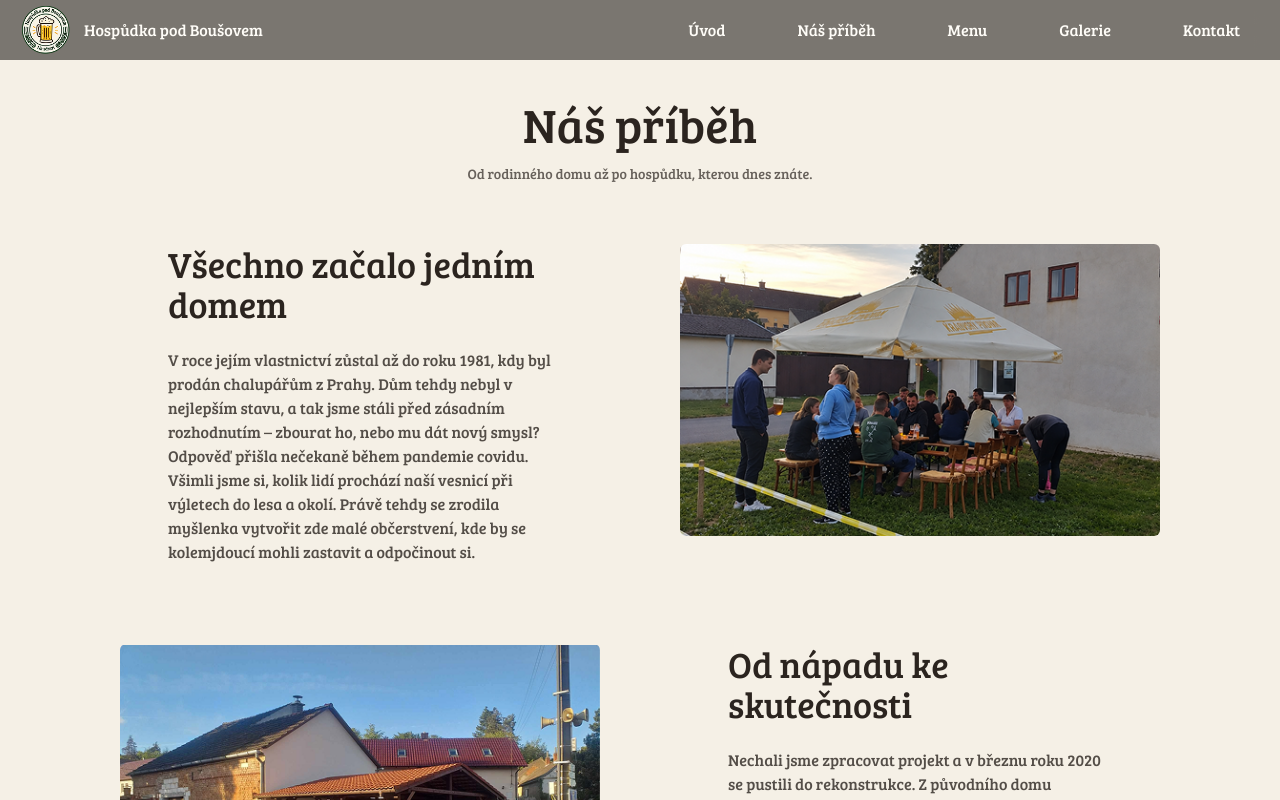
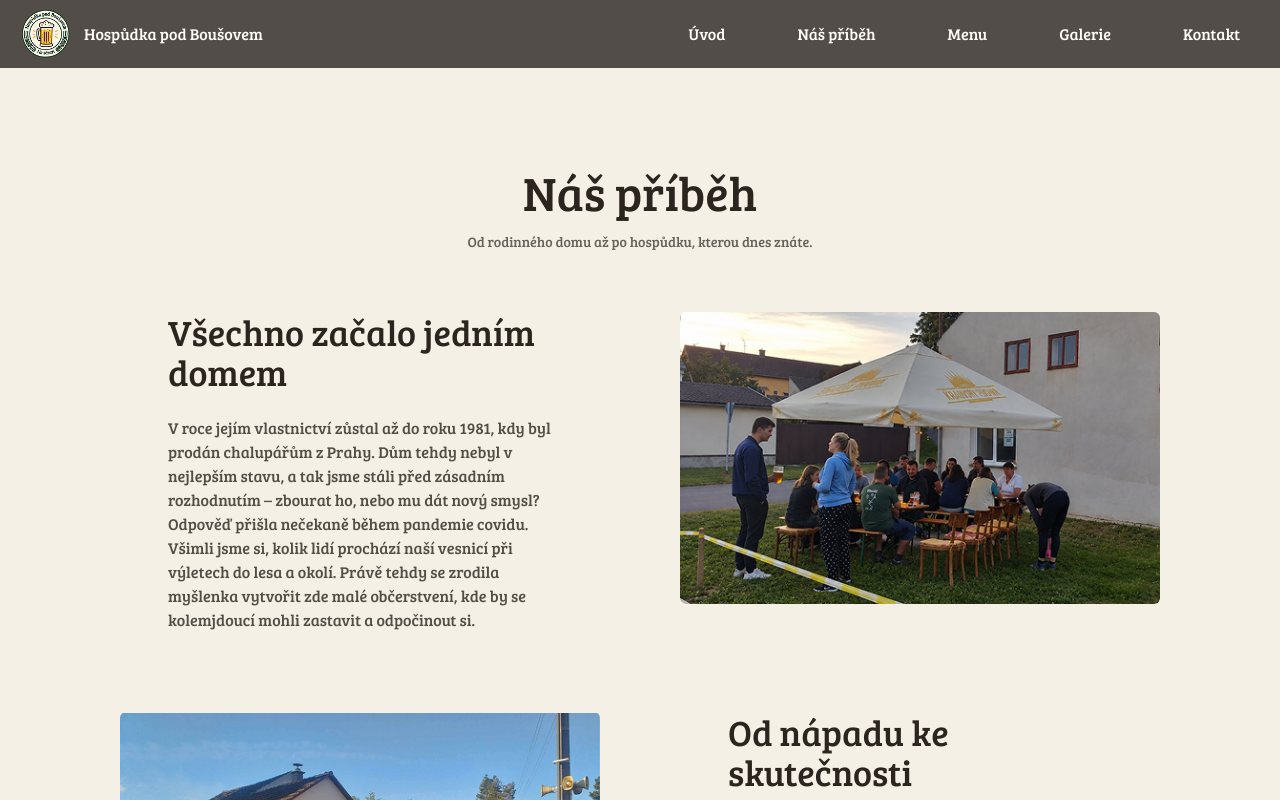
Before and after one commit to Luan2118/hospudka-pod-bousovem, a React (Vite) app: page /nas-pribeh in a window 1280 px wide. Shown: the top 800 px of the page. Built offline with nearby package versions, Linux system fonts and the light colour scheme.

Commit message:
style: change navbar background colour and remove its fixed position

```diff
--- a/src/components/navbar/Navbar.tsx
+++ b/src/components/navbar/Navbar.tsx
@@ -1,10 +1,15 @@
-import { Link } from "react-router";
+import { Link, useLocation } from "react-router";
 import hospudkaLogo from "../../assets/images/hospudka-logo.png"
 import NavLink from "./components/Navlink";
 
 function Navbar() {
+
+  const { pathname } = useLocation();
+
+  const isNotHomepage = pathname !== '/'
+
   return (
-    <nav className=" flex justify-between items-center  xxs:px-4 fixed z-20 w-full bg-[#292522]/60 backdrop-blur-md ">
+    <nav className={`flex justify-between items-center  xxs:px-4 relative z-20 w-full py-1 ${isNotHomepage && 'bg-[#403A35]/90 backdrop-blur-md '}`}>
       <Link to='/#hero' className="flex items-center gap-2">
         <img src={hospudkaLogo} alt="Logo hospody" className="w-[60px] h-[60px] " />
         <p className="text-[#FFFDF8]  font-[Bree_serif]">Hospůdka
```
